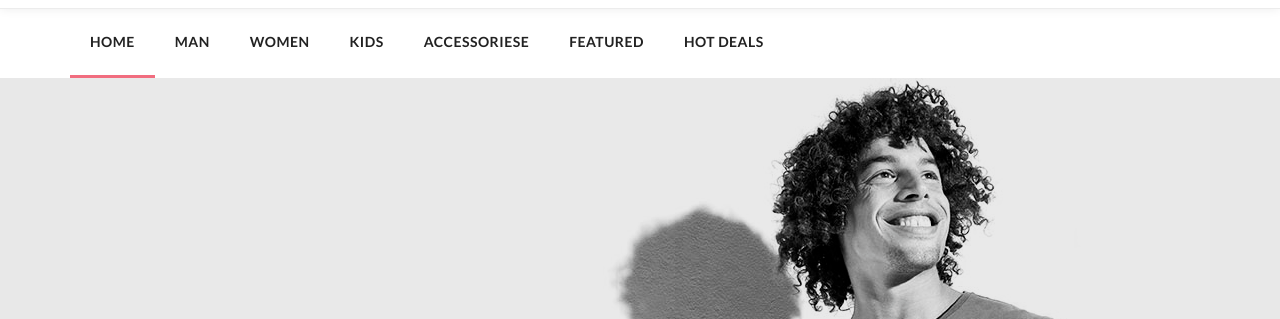
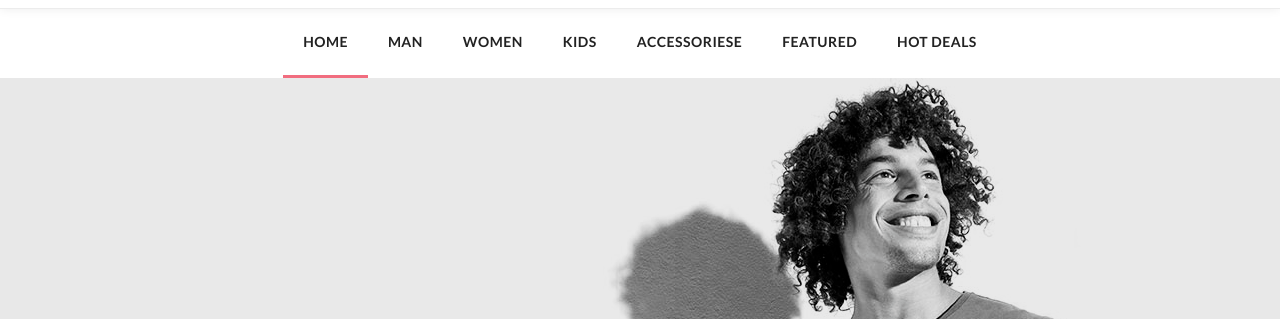
Before and after one commit to Ostrovskaya/HTML-CSS_Task_1, a plain HTML site: page index.html in a window 1280 px wide. Shown: the part 92-411 px from the top of the page. Drawn offline with Linux system fonts and the light colour scheme.

Commit message:
Поправила меню

```diff
--- a/index.html
+++ b/index.html
@@ -93,7 +93,7 @@
             <div style="width: 130px; height:38px; " class="button"><a class="button_text" href="#">My Account</a></div>
         </div>
     </header>
-    <nav class="nav">
+    <nav class="nav center">
         <ul class="menu center">
             <li class="menu__list"><a href="#" class="menu__link menu_link_active">Home </a></li>
             <li class="menu__list"><a href="#" class="menu__link">Man </a></li>
--- a/style.less
+++ b/style.less
@@ -446,7 +446,7 @@ summary::-webkit-details-marker {
 }
 
 .menu {
-    display: flex;
+    .flex-center
 }
 
 .menu__list {
```
Also changed, not shown: style.css.
